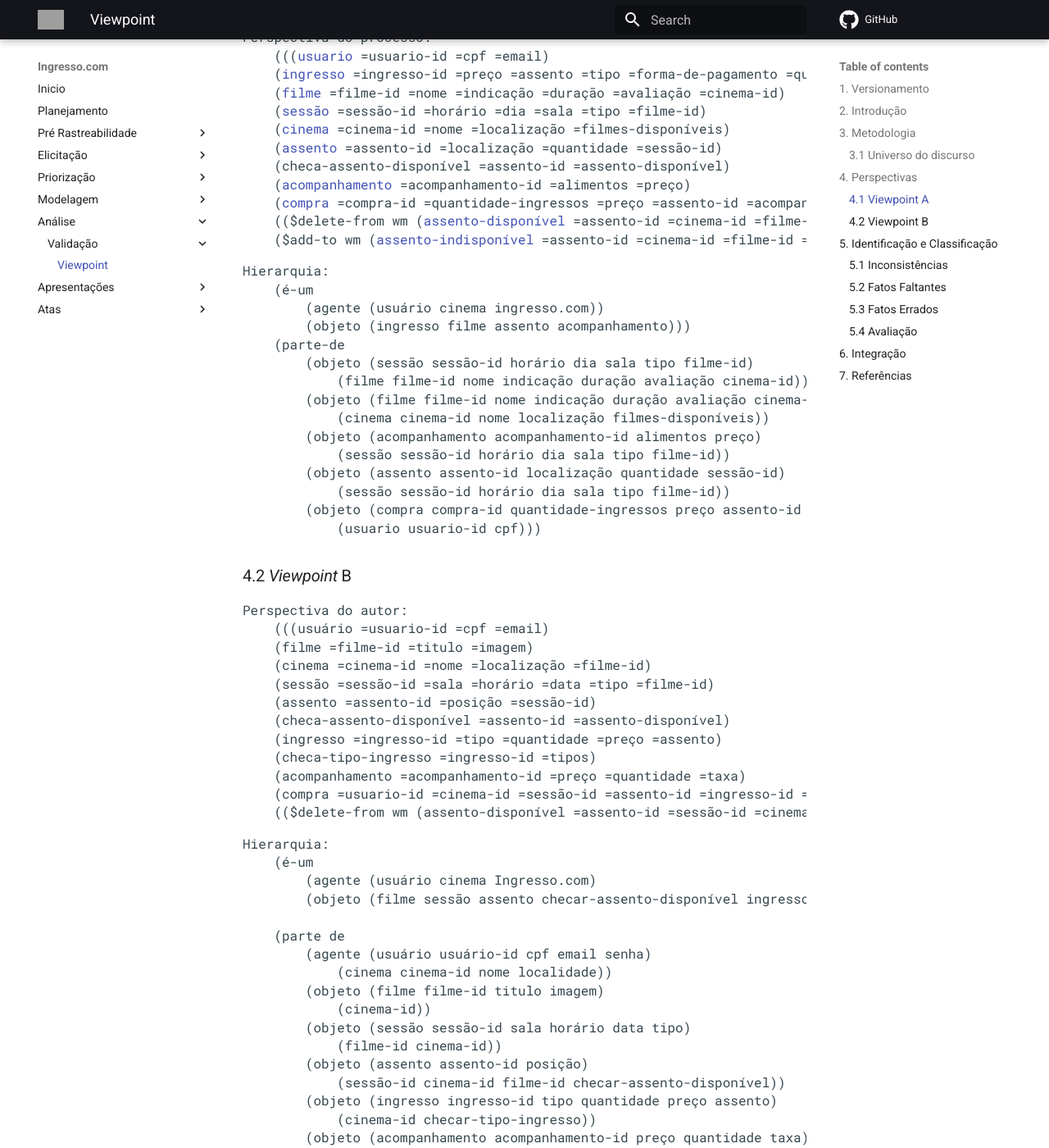
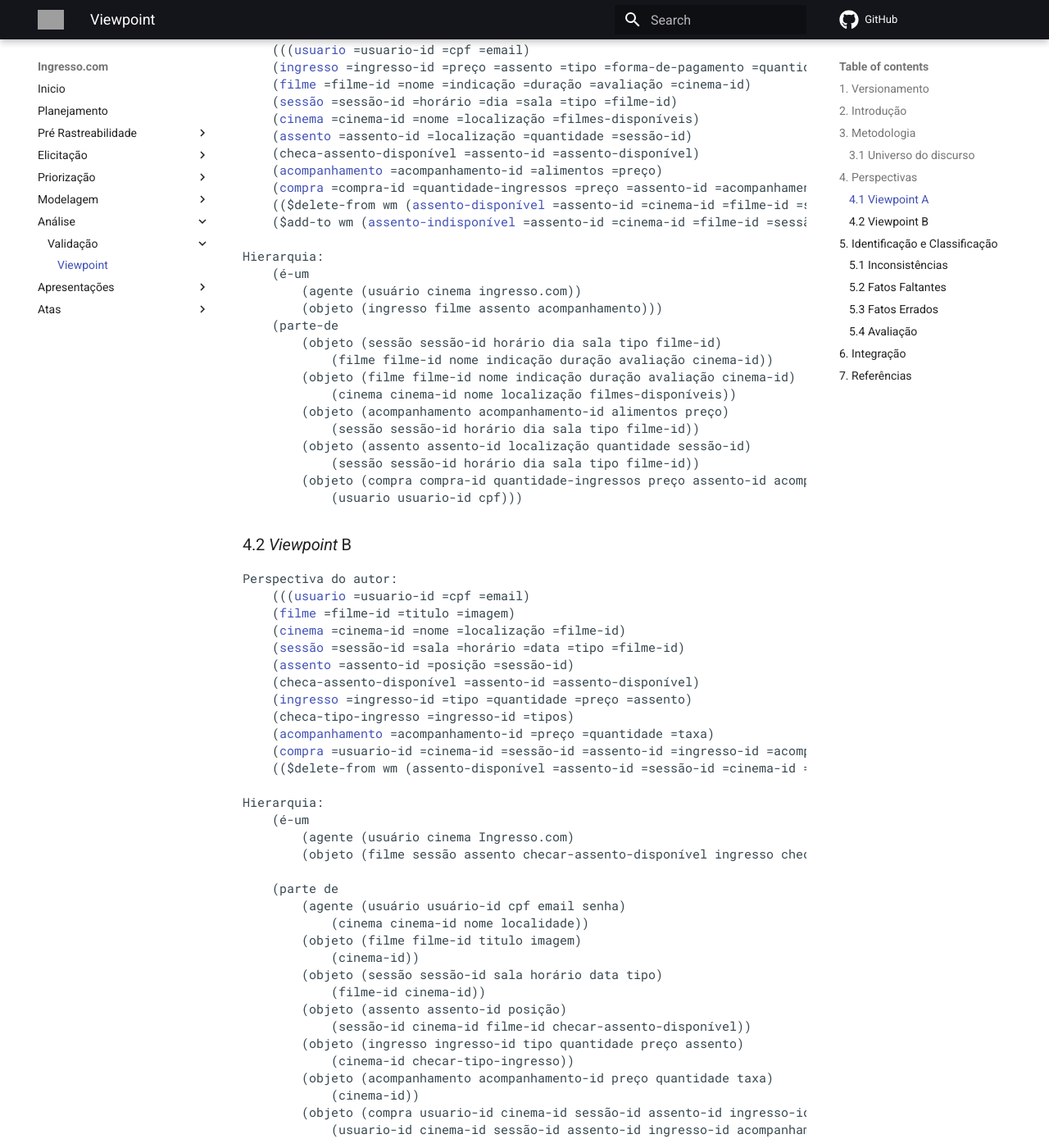
Before and after one commit to Requisitos-de-Software/2021.1-Ingresso.com, an MkDocs documentation site: the page built from docs/validacao/viewpoint.md, in a window 1280 px wide and 1400 px high, scrolled down 1288 px. Shown: the whole window at 82% size. Built offline with MkDocs 1.6.1 and Material for MkDocs 9.7.7, drawn with Linux system fonts in a browser that asks for light colours; comment, search, counter and statistics services are not loaded; some of the changed text lies outside the part shown; grey boxes are pictures that could not be loaded.

Commit message:
#75 Adicionando outras linkagens e alterando formatação do universo do discurso

````diff
--- a/docs/validacao/viewpoint.md
+++ b/docs/validacao/viewpoint.md
@@ -13,21 +13,15 @@
 
 ### 3.1 Universo do discurso
 <p style="text-align: justify; text-indent: 20px">Para entender melhor os requisitos, foi definido um universo do discurso que guiou as produções dos <i>viewpoints</i>. Esse universo se encontra a seguir: </p>
-```
-“Comprar um ingresso. Essa compra é restrita ao usuário. Existem três tipos
-de usuários; São eles o Cliente, o próprio Ingresso.com e o Cinema. As seguintes
-restrições devem ser atendidas: 1) Todos ingressos selecionados devem estar
-disponíveis para compra; 2) Nenhum ingresso pode estar disponível para compra e
-ocupado ao mesmo tempo; 3) O tipo do ingresso selecionado deve estar contido
-entre as classes disponíveis; 4) O método de pagamento selecionado deve estar
-contido entre os tipos possíveis. 5) O usuário pode comprar sem a necessidade
-de um cadastro."
-```
+
+<pre style="white-space:pre-wrap;font-size:15px">
+“Comprar um ingresso. Essa compra é restrita ao usuário. Existem três tipos  de usuários; São eles o Cliente, o próprio Ingresso.com e o Cinema. As seguintes restrições devem ser atendidas: 1) Todos ingressos selecionados devem estar disponíveis para compra; 2) Nenhum ingresso pode estar disponível para compra e ocupado ao mesmo tempo; 3) O tipo do ingresso selecionado deve estar contido entre as classes disponíveis; 4) O método de pagamento selecionado deve estar contido entre os tipos possíveis. 5) O usuário pode comprar sem a necessidade de um cadastro."
+</pre>
 
 ## 4. Perspectivas
 ### 4.1 <i>Viewpoint</i> A
 
-<pre style="overflow-x:scroll;">
+<pre style="overflow-x:scroll;font-size:15px">
 Perspectiva do processo:
     (((<a href="../../modelagem/lexicos#usuario">usuario</a> =usuario-id =cpf =email)
     (<a href="../../modelagem/lexicos#ingresso">ingresso</a> =ingresso-id =preço =assento =tipo =forma-de-pagamento =quantidade)
@@ -40,8 +34,7 @@
     (<a href="../../modelagem/lexicos#carrinho">compra</a> =compra-id =quantidade-ingressos =preço =assento-id =acompanhamento-id))
     (($delete-from wm (<a href="../../modelagem/lexicos#assento-disponivel">assento-disponível</a> =assento-id =cinema-id =filme-id =sessão-id))
     ($add-to wm (<a href="../../modelagem/lexicos#assento-indisponivel">assento-indisponível</a> =assento-id =cinema-id =filme-id =sessão-id))))
-</pre>
-<pre style="overflow-x:scroll;">
+
 Hierarquia:
     (é-um
         (agente (usuário cinema ingresso.com))
@@ -61,21 +54,20 @@
 
 ### 4.2 <i>Viewpoint</i> B
 
-<pre style="overflow-x:scroll;">
+<pre style="overflow-x:scroll;font-size:15px">
 Perspectiva do autor:
-    (((usuário =usuario-id =cpf =email)
-    (filme =filme-id =titulo =imagem)
-    (cinema =cinema-id =nome =localização =filme-id)
-    (sessão =sessão-id =sala =horário =data =tipo =filme-id)
-    (assento =assento-id =posição =sessão-id)
+    (((<a href="../../modelagem/lexicos#usuario">usuario</a> =usuario-id =cpf =email)
+    (<a href="../../modelagem/lexicos#filme">filme</a> =filme-id =titulo =imagem)
+    (<a href="../../modelagem/lexicos#cinema">cinema</a> =cinema-id =nome =localização =filme-id)
+    (<a href="../../modelagem/lexicos#sessao">sessão</a> =sessão-id =sala =horário =data =tipo =filme-id)
+    (<a href="../../modelagem/lexicos#assento">assento</a> =assento-id =posição =sessão-id)
     (checa-assento-disponível =assento-id =assento-disponível)
-    (ingresso =ingresso-id =tipo =quantidade =preço =assento)
+    (<a href="../../modelagem/lexicos#ingresso">ingresso</a> =ingresso-id =tipo =quantidade =preço =assento)
     (checa-tipo-ingresso =ingresso-id =tipos)
-    (acompanhamento =acompanhamento-id =preço =quantidade =taxa)
-    (compra =usuario-id =cinema-id =sessão-id =assento-id =ingresso-id =acompanhamento-id =total =forma-pagamento =desconto))
+    (<a href="../../modelagem/lexicos#acompanhamento">acompanhamento</a> =acompanhamento-id =preço =quantidade =taxa)
+    (<a href="../../modelagem/lexicos#carrinho">compra</a> =usuario-id =cinema-id =sessão-id =assento-id =ingresso-id =acompanhamento-id =total =forma-pagamento =desconto))
     (($delete-from wm (assento-disponível =assento-id =sessão-id =cinema-id =filme-id))) )
-</pre>
-<pre style="overflow-x:scroll;">
+
 Hierarquia:
     (é-um
         (agente (usuário cinema Ingresso.com)
````
